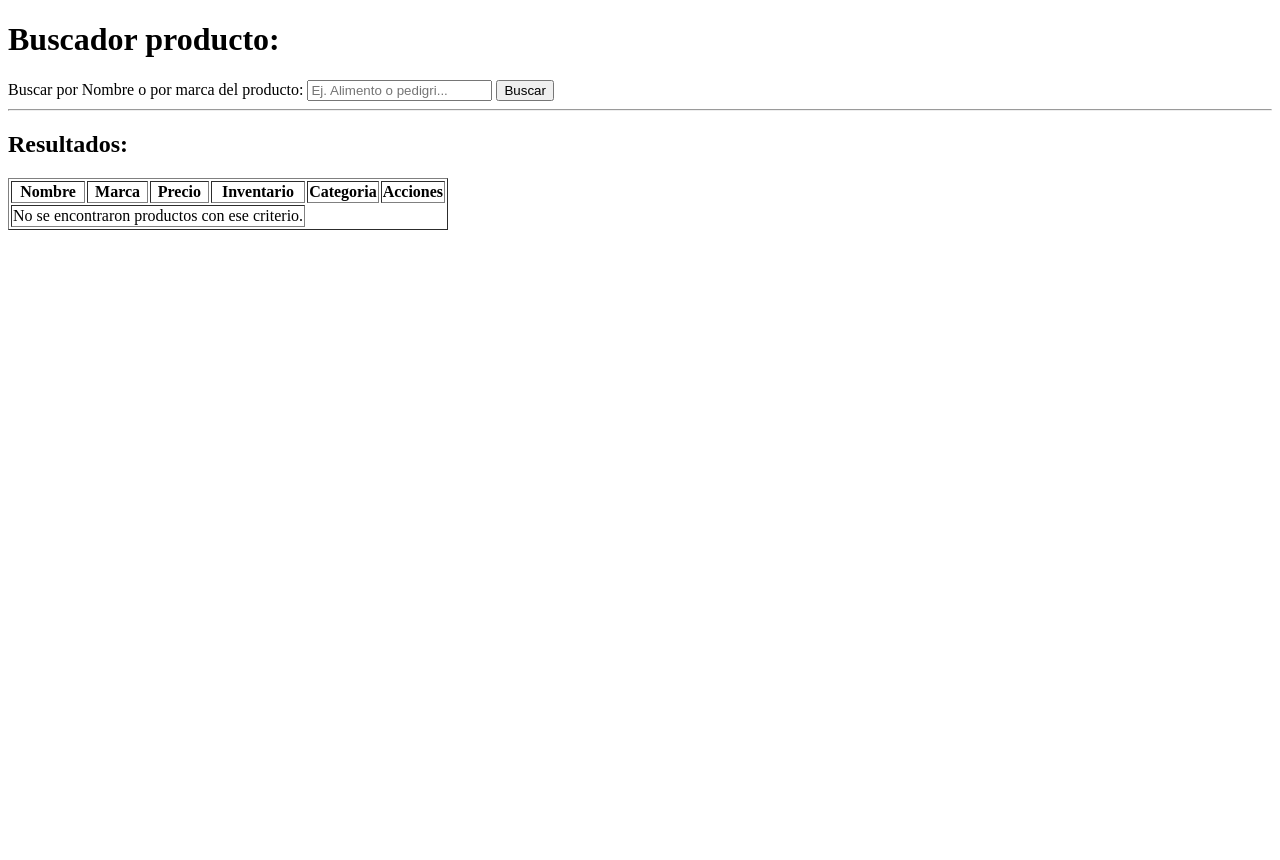
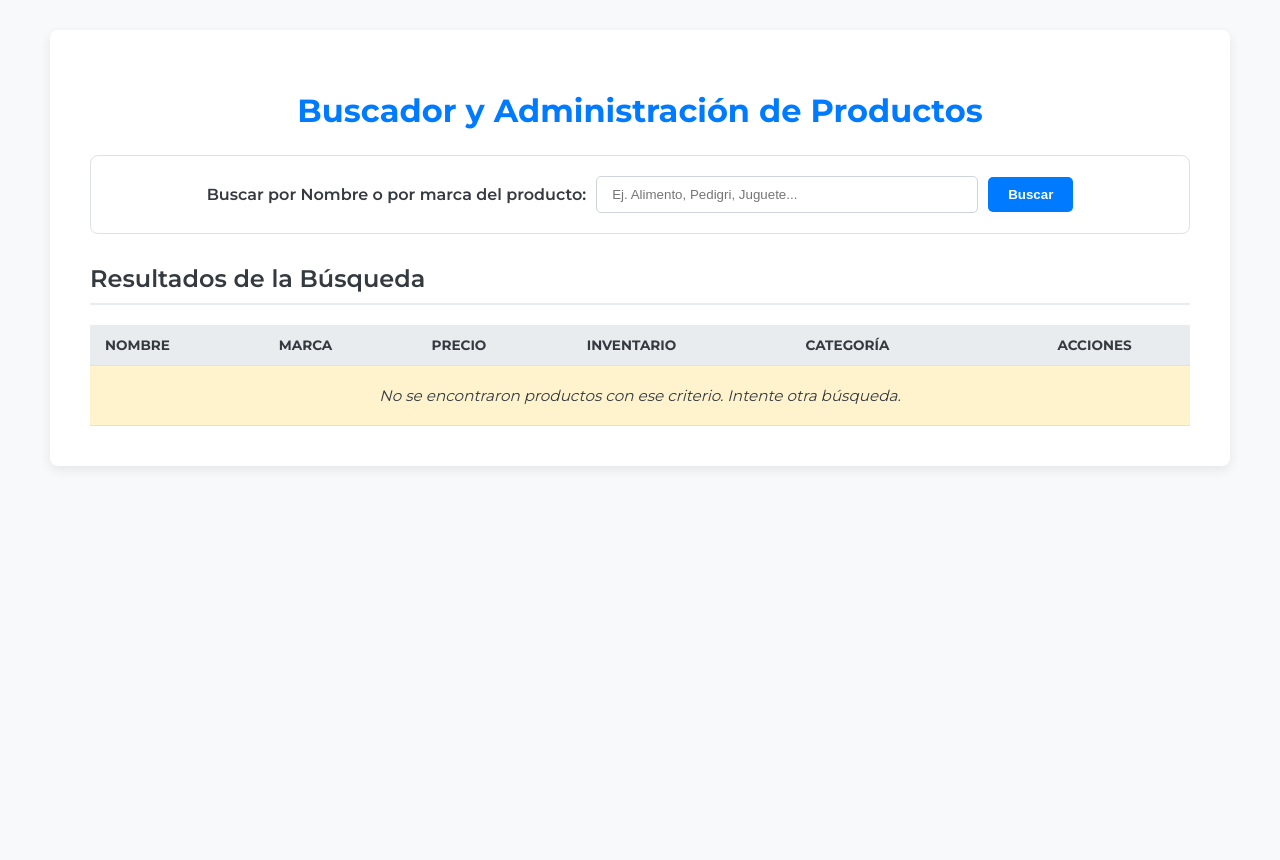
Before and after one commit to Flippy080808/Dummy_Dog, a Django app: page /buscar/ in a window 1280 px wide. Before the commit the page ends 230 px from the top, so only its background shows below. Run offline with Django 5.2, Linux system fonts and the light colour scheme.

Commit message:
se agrego la plantilla html buscar Angela GH

```diff
--- a/Nucleo/templates/buscar.html
+++ b/Nucleo/templates/buscar.html
@@ -1,31 +1,205 @@
+<!--Autor de la plantilla Angela GH-->
+
+{% load static %}
 <!DOCTYPE html>
 <html lang="es">
 <head>
     <meta charset="UTF-8">
-    <title>Buscar</title>
+    <meta name="viewport" content="width=device-width, initial-scale=1.0">
+    <title>Buscador de Productos</title>
+    <style>
+        /* Importación de fuente moderna */
+        @import url('https://fonts.googleapis.com/css2?family=Montserrat:wght@400;600;700&display=swap');
+
+        :root {
+            --primary-color: #007bff; /* Azul primario */
+            --secondary-color: #6c757d; /* Gris secundario */
+            --success-color: #28a745; /* Verde para Editar */
+            --danger-color: #dc3545; /* Rojo para Eliminar */
+            --background-color: #f8f9fa; /* Fondo muy claro */
+            --card-background: #ffffff;
+            --text-color: #343a40;
+            --shadow: 0 4px 12px rgba(0, 0, 0, 0.08);
+            --border-radius: 8px;
+        }
+
+        body {
+            font-family: 'Montserrat', sans-serif;
+            background-color: var(--background-color);
+            color: var(--text-color);
+            margin: 0;
+            padding: 30px;
+            display: flex;
+            flex-direction: column;
+            align-items: center;
+            min-height: 100vh;
+        }
+
+        .container {
+            width: 100%;
+            max-width: 1100px;
+            background-color: var(--card-background);
+            padding: 40px;
+            border-radius: var(--border-radius);
+            box-shadow: var(--shadow);
+        }
+
+        h1 {
+            color: var(--primary-color);
+            text-align: center;
+            margin-bottom: 25px;
+            font-weight: 700;
+        }
+
+        h2 {
+            color: var(--text-color);
+            border-bottom: 2px solid #e9ecef;
+            padding-bottom: 10px;
+            margin-top: 30px;
+            margin-bottom: 20px;
+            font-weight: 600;
+        }
+
+        /* --- Estilos del Formulario de Búsqueda --- */
+        form {
+            display: flex;
+            gap: 10px;
+            align-items: center;
+            justify-content: center;
+            padding: 20px;
+            border: 1px solid #dee2e6;
+            border-radius: var(--border-radius);
+            margin-bottom: 30px;
+        }
+
+        form label {
+            font-weight: 600;
+            white-space: nowrap;
+        }
+
+        form input[type="text"] {
+            flex-grow: 1;
+            padding: 10px 15px;
+            border: 1px solid #ced4da;
+            border-radius: 5px;
+            transition: border-color 0.3s;
+            max-width: 350px;
+        }
+
+        form input[type="text"]:focus {
+            border-color: var(--primary-color);
+            outline: none;
+            box-shadow: 0 0 0 0.2rem rgba(0, 123, 255, 0.25);
+        }
+
+        form input[type="submit"] {
+            padding: 10px 20px;
+            background-color: var(--primary-color);
+            color: white;
+            border: none;
+            border-radius: 5px;
+            cursor: pointer;
+            font-weight: 600;
+            transition: background-color 0.3s;
+        }
+
+        form input[type="submit"]:hover {
+            background-color: #0056b3;
+        }
+
+        /* --- Estilos de la Tabla de Resultados --- */
+        table {
+            width: 100%;
+            border-collapse: collapse;
+            margin-top: 20px;
+            /* Eliminamos 'border="1"' del HTML y usamos CSS */
+        }
+
+        th, td {
+            padding: 12px 15px;
+            text-align: left;
+            border-bottom: 1px solid #dee2e6;
+        }
+
+        thead th {
+            background-color: #e9ecef;
+            color: var(--text-color);
+            font-weight: 700;
+            text-transform: uppercase;
+            font-size: 0.85rem;
+        }
+
+        tbody tr:hover {
+            background-color: #f1f1f1;
+        }
+
+        /* Estilo para la fila de vacío */
+        tbody tr:last-child {
+            border-bottom: none;
+        }
+
+        td {
+            font-size: 0.95rem;
+        }
+
+        /* Estilo para las Celdas de Acción */
+        td a {
+            text-decoration: none;
+            padding: 6px 10px;
+            border-radius: 4px;
+            font-weight: 600;
+            display: inline-block;
+            transition: opacity 0.2s, transform 0.2s;
+        }
+
+        td a:hover {
+            opacity: 0.9;
+            transform: translateY(-1px);
+        }
+
+        /* Estilos específicos para los botones de acción */
+        td a[href*="editar_producto"] {
+            background-color: var(--success-color);
+            color: white;
+        }
+
+        td a[href*="eliminar_producto"] {
+            background-color: var(--danger-color);
+            color: white;
+        }
+
+        /* Estilo para cuando no hay resultados */
+        .no-results {
+            text-align: center;
+            padding: 20px;
+            font-style: italic;
+            background-color: #fff3cd; /* Amarillo suave de advertencia */
+            color: var(--warning-text);
+        }
+
+    </style>
 </head>
 <body>
-    <h1>Buscador producto:</h1>
+    <div class="container">
+        <h1>Buscador y Administración de Productos</h1>
 
         <form action="" method="get">
-        <label>Buscar por Nombre o por marca del producto:</label>
-        <input type="text" name="consulta_de_productos" placeholder="Ej. Alimento o pedigri..." required>
+            <label for="consulta_productos">Buscar por Nombre o por marca del producto:</label>
+            <input type="text" id="consulta_productos" name="consulta_de_productos" placeholder="Ej. Alimento, Pedigri, Juguete..." required>
             <input type="submit" value="Buscar">
         </form>
 
-    <hr>
+        <h2>Resultados de la Búsqueda</h2>
 
-    <h2>Resultados:</h2>
-
-    <table border="1">
+        <table>
             <thead>
                 <tr>
                     <th>Nombre</th>
                     <th>Marca</th>
                     <th>Precio</th>
                     <th>Inventario</th>
-                <th>Categoria</th>
-                <th>Acciones</th>
+                    <th>Categoría</th>
+                    <th colspan="2" style="text-align: center;">Acciones</th>
                 </tr>
             </thead>
             <tbody>
@@ -33,24 +207,25 @@
                     <tr>
                         <td>{{ producto.nombre }}</td>
                         <td>{{ producto.marca }}</td>
-                    <td>{{ producto.precio }}</td>
+                        <td>${{ producto.precio }}</td>
                         <td>{{ producto.inventario }}</td>
                         <td>{{ producto.categoria }}</td>
 
                         <td>
-                        <a href="/editar_producto/{{ producto.id }}">Editar</a>
+                            <a href="/editar_producto/{{ producto.id_product }}">Editar</a>
                         </td>
+
                         <td>
-                        <a href="/eliminar_producto/{{ producto.id }}">Eliminar</a>
+                            <a href="/eliminar_producto/{{ producto.id_product}}">Eliminar</a>
                         </td>
                     </tr>
                 {% empty %}
                     <tr>
-                    <td colspan="4">No se encontraron productos con ese criterio.</td>
+                        <td colspan="7" class="no-results">No se encontraron productos con ese criterio. Intente otra búsqueda.</td>
                     </tr>
                 {% endfor %}
             </tbody>
         </table>
-
+    </div>
 </body>
 </html>
```
Lines whose indentation alone changed are shown as unchanged.
